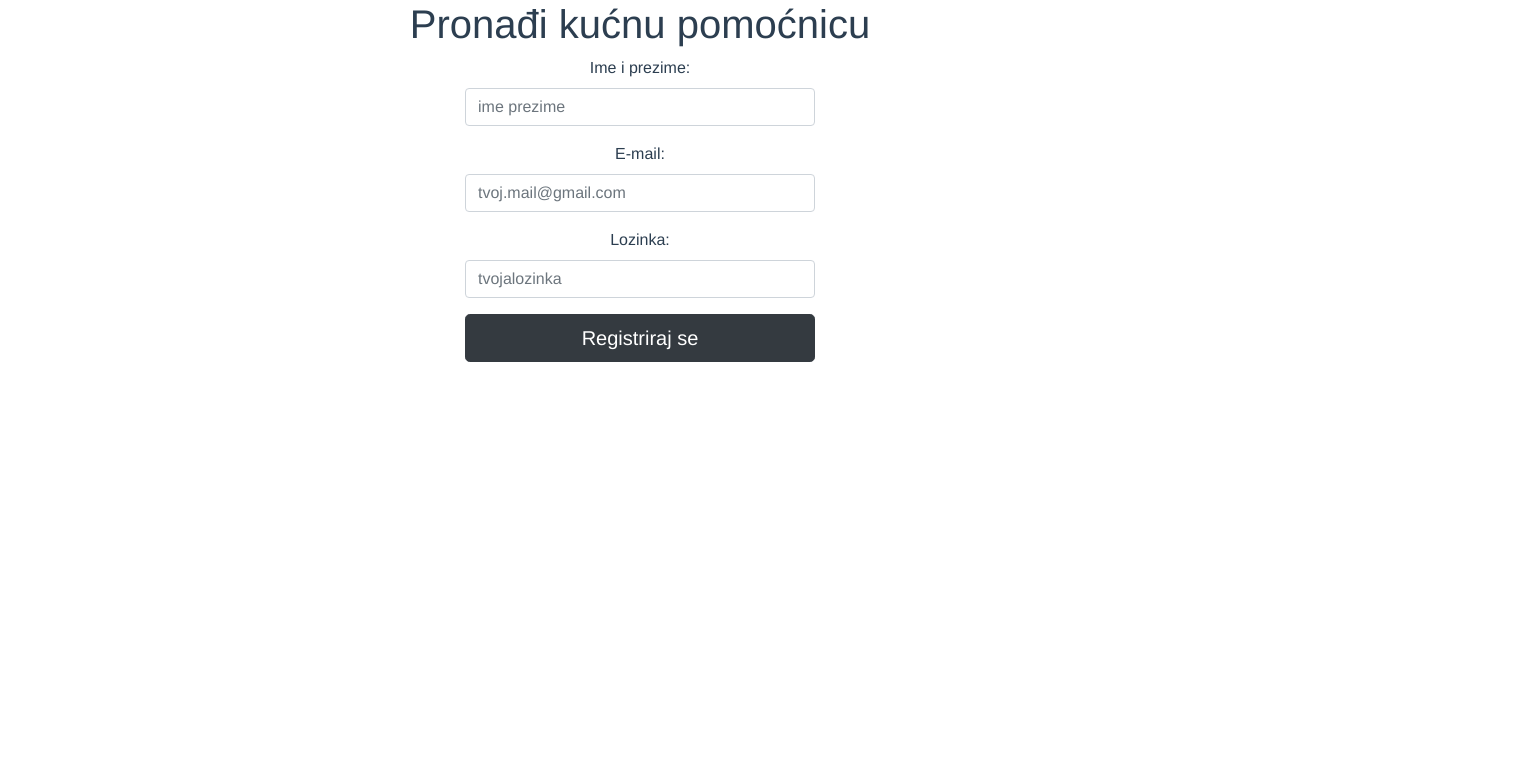
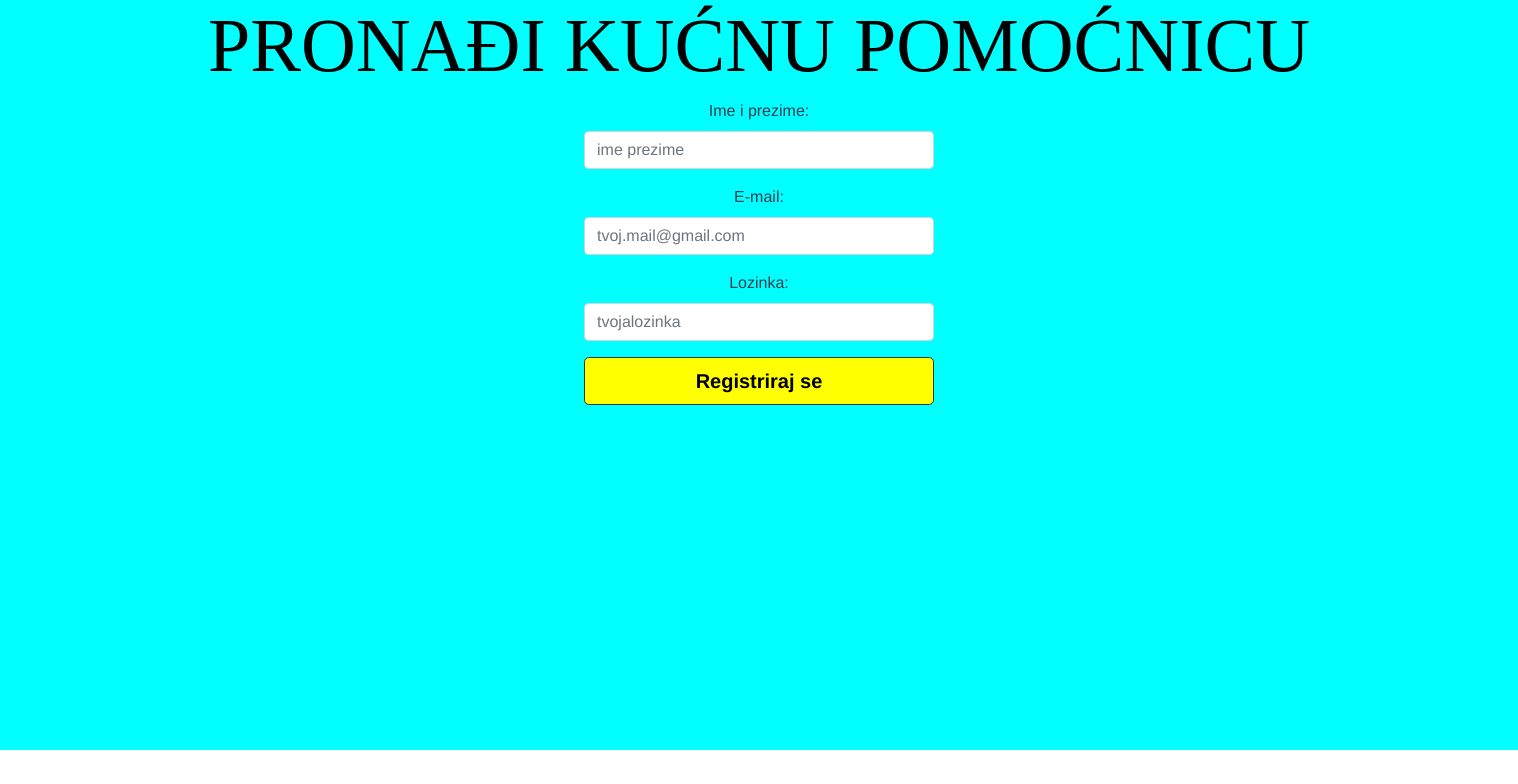
Before and after one commit to Gordana1508/PI-pronadikucnupomocnicu, a Vue app: page /Registracija in a window 1280 px wide. Shown: the top 784 px of the page, 1518 px wide, since content can reach past the window. Built offline with nearby package versions, Linux system fonts and the light colour scheme.

Commit message:
Uređivanje stranica

```diff
--- a/src/router/index.js
+++ b/src/router/index.js
@@ -34,6 +34,15 @@ const routes = [
     // this generates a separate chunk (abou.[hash].js) for this route
     // which is lazy-loaded when the route is visited.
     component: () => import(/* webpackChunkName: "Registracija" */ '../views/Naslovna.vue')
+  },
+
+  {
+    path: '/Oglasi',
+    name: 'Oglasi',
+    // route level code-splitting
+    // this generates a separate chunk (abou.[hash].js) for this route
+    // which is lazy-loaded when the route is visited.
+    component: () => import(/* webpackChunkName: "Registracija" */ '../views/Oglasi.vue')
   }
 ]
 
--- a/src/views/Home.vue
+++ b/src/views/Home.vue
@@ -47,16 +47,14 @@
     background-color:yellow;
     font-size: 150%;
     margin: 5%;
+    color: black;
   }
-h1 {
-font-family: Roboto;
-font-style: normal;
-font-weight: bold;
-font-size: 76px;
-line-height: 112px;
-align-items: center;
-text-align: center;
-color: #000405;
- }
+
+h1{
+      text-align: center;
+      color: black;
+      font-family: 'Times New Roman';
+      font-size: 76px;
+  }
 
 </style>
--- /dev/null
+++ b/src/views/Oglasi.vue
@@ -0,0 +1,30 @@
+<template>
+    <div class="Oglasi">
+    <div class="dropdown">
+  <button class="btn btn-secondary dropdown-toggle" type="button" id="dropdownMenuButton1" data-bs-toggle="dropdown" aria-expanded="false">
+    Dropdown button
+  </button>
+  <ul class="dropdown-menu" aria-labelledby="dropdownMenuButton1">
+    <li><a class="dropdown-item" href="#">Action</a></li>
+    <li><a class="dropdown-item" href="#">Another action</a></li>
+    <li><a class="dropdown-item" href="#">Something else here</a></li>
+  </ul>
+</div>
+    </div>
+</template>
+<script>
+  export default {
+    name: "Oglasi",
+  };
+</script>
+
+<style scoped>
+.Oglasi{
+  width: 1518px;
+  height: 750px;
+  background-color: aqua;
+  background-attachment: fixed;
+  border-radius: undefinedpx 0 0 0;
+}
+
+</style>
--- a/src/views/Prijava.vue
+++ b/src/views/Prijava.vue
@@ -1,6 +1,6 @@
 <template>
  <div class="prijava">
- <h1>Pronađi kućnu pomoćnicu</h1>
+ <h1>PRONAĐI KUĆNU POMOĆNICU</h1>
  <div class="container">
  <div class="row">
  <div class="col-sm"></div>
@@ -62,42 +62,19 @@ id="exampleInputPassword1" placeholder="tvojalozinka" />
   background-attachment: fixed;
   border-radius: undefinedpx 0 0 0;
 }
-  button {
-    margin: 4px;
-    width: auto;
-    height: auto;
-    border-radius: 20px;
-    padding: 1% 5%;
-    background-color:yellow;
-    font-size: 150%;
-    color: black;
-    text-align: center;
-    margin: 5%;
+ button{
+     width: 370px;
+     height: 50px;
+      background-color: yellow;
+      color: black;
+      font-weight: bold;
+      font-size: 136%;
   }
-  .form-group {
-    margin: 150px;
-    width: 100%;
-    border-radius: 20px;
-    padding: 1% 5%;
-    background-color:yellow;
-    font-size: 150%;
-    margin: 5%;
-    color: black;
+
+ h1{
+      text-align: center;
+      color: black;
+      font-family: 'Times New Roman';
+      font-size: 76px;
   }
-  .form-control {
-      background-color: yellow;
-      border: yellow;
-      text-align: center;
-  }
- h1 {
-
-font-family: Roboto;
-font-style: normal;
-font-weight: bold;
-font-size: 76px;
-line-height: 112px;
-align-items: center;
-text-align: center;
-color: #000405;
- }
 </style>
--- a/src/views/Registracija.vue
+++ b/src/views/Registracija.vue
@@ -1,6 +1,6 @@
 <template>
- <div class="about">
- <h1>Pronađi kućnu pomoćnicu</h1>
+ <div class="registracija">
+ <h1>PRONAĐI KUĆNU POMOĆNICU</h1>
  <div class="container">
  <div class="row">
  <div class="col-sm"></div>
@@ -57,3 +57,25 @@ id="exampleInputPassword1" placeholder="tvojalozinka" />
     };
 
 </script>
+
+<style scoped>
+.registracija{
+  width: 1518px;
+  height: 750px;
+  background-color: aqua;
+  background-attachment: fixed;
+  border-radius: undefinedpx 0 0 0;
+}
+  button{
+      background-color: yellow;
+      color: black;
+      font-weight: bold;
+  }
+  h1{
+      text-align: center;
+      color: black;
+      font-family: 'Times New Roman';
+      font-size: 76px;
+  }
+
+</style>
```
Also changed, not shown: src/assets/slika12.png (added), 1 other file (tests, documents, lock files or other folders).
